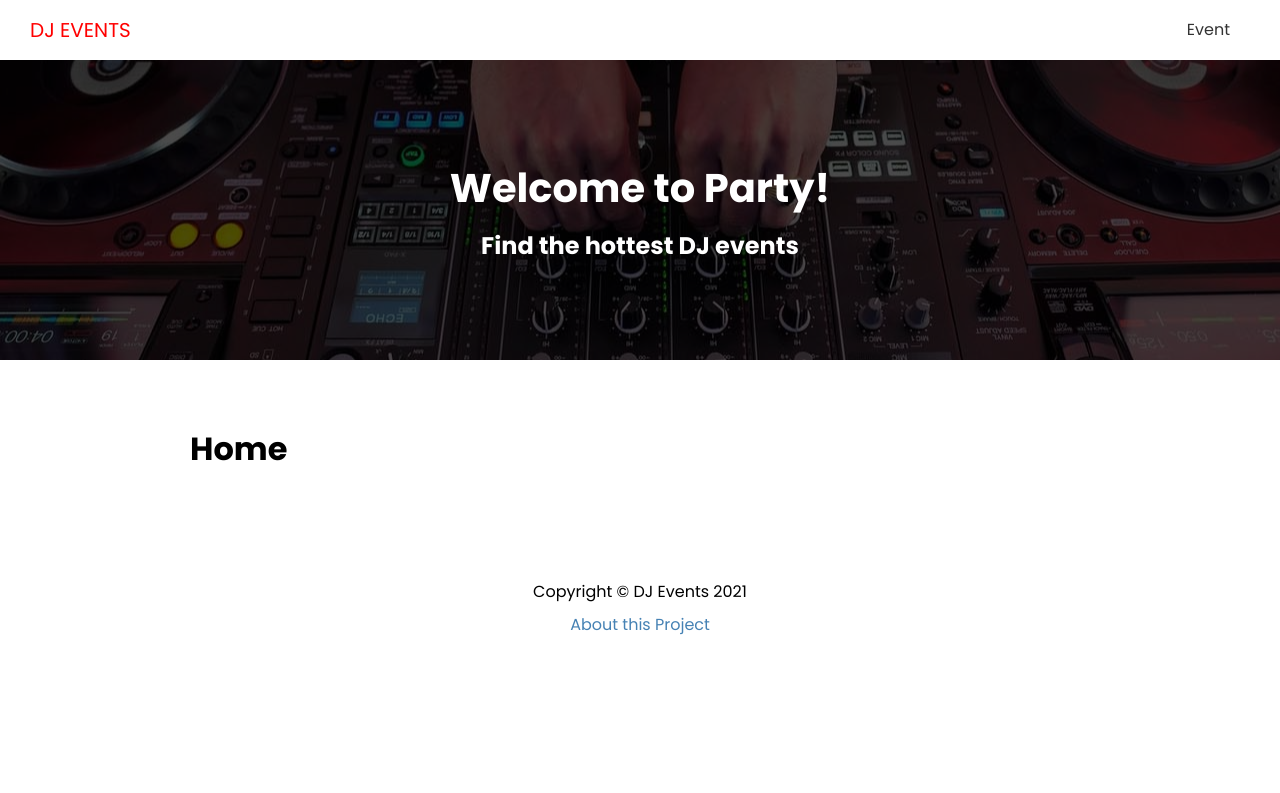
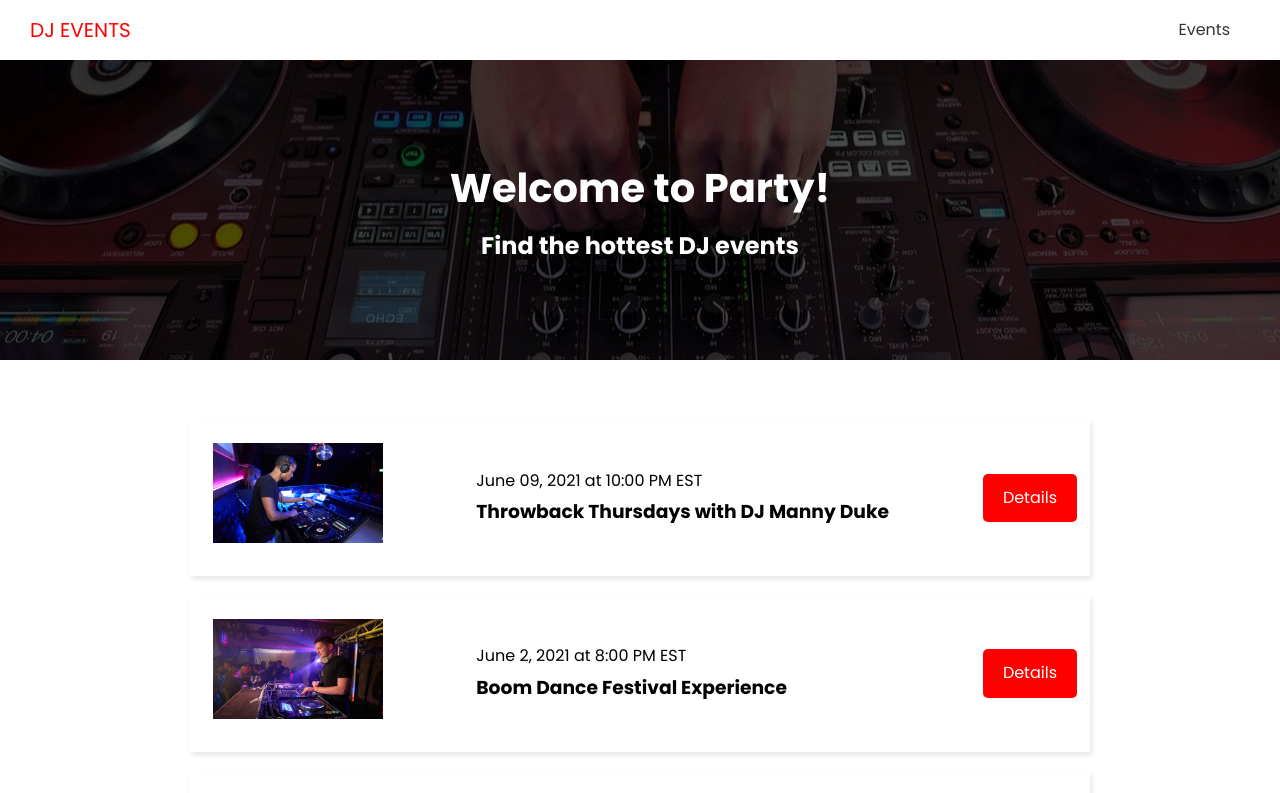
Before and after one commit to AnastasiiaBardyuzha/DJ_Events_next, a Next.js app: page / in a window 1280 px wide. Shown: the top 793 px of the page. Built offline with nearby package versions, Linux system fonts and the light colour scheme.

Commit message:
add EventsList component

```diff
--- /dev/null
+++ b/components/EventItem.tsx
@@ -0,0 +1,36 @@
+import { FC } from 'react';
+import Link from 'next/link';
+import Image from 'next/image';
+import { EventType } from 'constants_types/types';
+import styles from 'styles/EventItem.module.css';
+
+interface Props {
+  eventItem: EventType
+}
+
+const EventItem: FC<Props> = ({ eventItem }) => (
+    <div className={styles.event}>
+      <div className={styles.img}>
+        <Image
+          src={eventItem.image || '/images/event-default.png'}
+          width={170}
+          height={100}
+        />
+      </div>
+
+      <div className={styles.info}>
+        <span>
+          {eventItem.date} at {eventItem.time}
+        </span>
+        <h3>{eventItem.name}</h3>
+      </div>
+
+      <div className={styles.link}>
+        <Link href={`/events/${eventItem.slug}`}>
+          <a className='btn'>Details</a>
+        </Link>
+      </div>
+    </div>
+  );
+
+export default EventItem;
--- /dev/null
+++ b/components/EventsList.tsx
@@ -0,0 +1,20 @@
+import { FC } from 'react';
+import Layout from 'components/Layout';
+import EventItem from 'components/EventItem';
+import { EventType } from 'constants_types/types';
+
+interface Props {
+  events?: Array<EventType>
+}
+
+ const EventsList: FC<Props> = ({ events }) => (
+    <Layout>
+      {!events && <h3>No events to show</h3>}
+      {events?.map((event: EventType) => (
+          <EventItem eventItem={event} key={event.id} />
+        ),
+      )}
+    </Layout>
+  );
+
+export default EventsList;
--- a/components/Header.tsx
+++ b/components/Header.tsx
@@ -13,7 +13,7 @@ const Header = () => (
         <ul>
           <li>
             <Link href="/events">
-              <a>Event</a>
+              <a>Events</a>
             </Link>
           </li>
         </ul>
--- a/pages/index.tsx
+++ b/pages/index.tsx
@@ -1,22 +1,15 @@
 import { FC } from 'react';
-import Layout from 'components/Layout';
+import EventsList from 'components/EventsList';
 import axiosInstance from 'api/index';
 import { EventType } from 'constants_types/types';
 
 interface Props {
-  events?: Array<EventType> | []
+  events?: Array<EventType>
 }
 
- const Home: FC<Props> = ({ events }) => {
-   console.log(events);
-  return (
-    <div>
-      <Layout>
-        <h1>Home</h1>
-      </Layout>
-    </div>
+ const Home: FC<Props> = ({ events }) => (
+    <EventsList events={events} />
   );
-};
 
 export default Home;
 
@@ -26,7 +19,7 @@ export const getServerSideProps = async () => {
 
   return {
     props: {
-      events: data,
+      events: data.slice(0, 3),
     },
   };
 };
--- /dev/null
+++ b/styles/EventItem.module.css
@@ -0,0 +1,28 @@
+.event {
+  display: flex;
+  justify-content: space-between;
+  align-items: center;
+  margin: 20px 0;
+  padding: 13px;
+  box-shadow: 2px 3px 5px rgba(0, 0, 0, 0.1);
+}
+
+.img {
+  flex: 1;
+  margin: 10px;
+}
+
+.info {
+  flex: 2;
+}
+
+@media (max-width: 600px) {
+  .event {
+    flex-direction: column;
+    text-align: center;
+  }
+
+  .info {
+    margin-bottom: 20px;
+  }
+}
```
Also changed, not shown: constants_types/types.ts (+10 -10 lines), pages/events/index.tsx (+21 -5 lines).
